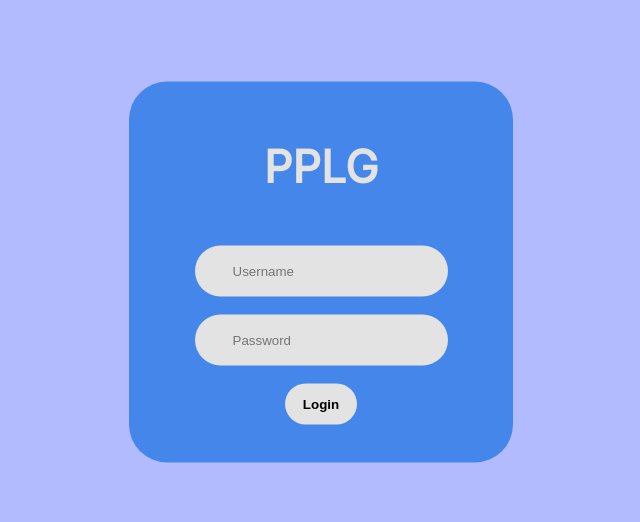
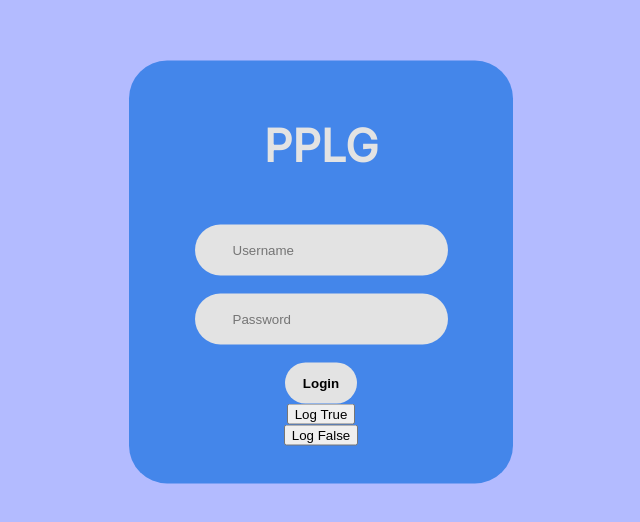
Before and after one commit to fpbismyname/Presensi_PPLG, a React (Vite) app: page / in a window 1280 px wide. Shown: the part 128-650 px from the top of the page, without its empty margins (319-959 px from the left). Built offline with nearby package versions, Linux system fonts and the light colour scheme.

Commit message:
(1.0.11) Updated

```diff
--- a/src/pages/Dashboard.jsx
+++ b/src/pages/Dashboard.jsx
@@ -1,12 +1,22 @@
 import React, { useEffect, useState } from "react";
 import "../styles/pages.css";
 import Navbar from "../components/Navbar";
-import '../pages/LoginPage'
+import '../pages/LoginPage';
+import {Navigate} from 'react-router-dom';
 
 const Dashboard = () => {
+    const [logUser, setLogUser] = useState(localStorage.getItem("Login"))
     useEffect(()=>{
-    },[])
-    return <Navbar />;
-  }
+      console.clear()
+      console.log(logUser)
+    })
+
+    // if (logUser === false)
+    // {
+      return <Navbar />;
+    // }
+    // else {
+    //   return <Navigate to='/'/>
+    }
 
 export default Dashboard;
--- a/src/pages/LoginPage.jsx
+++ b/src/pages/LoginPage.jsx
@@ -1,6 +1,7 @@
 import React, { useEffect, useState } from "react";
 import "../styles/pages.css";
-import { useNavigate } from "react-router-dom";
+import { useNavigate, Navigate } from "react-router-dom";
+import { useLocalStorage } from ''
 
 const LoginPage = () => {
     //Login System
@@ -20,7 +21,7 @@ const LoginPage = () => {
     const [empty, setEmpty] = useState("");
 
     //Safe Login Account
-  const [Log, setLog] = useState(false);
+    const [Log, setLog] = useState(useLocalStorage);
 
     // Debug Variable
     useEffect(() => {
@@ -29,22 +30,30 @@ const LoginPage = () => {
         console.log(Log);
     });
 
-  useEffect(() => {
-    console.clear();
-    console.log("nama :" + username + "| Password :" + password);
-    console.log(Log);
-  });
+    // useEffect(() => {
+    //     setLog(localStorage.setItem("Login", false))
+    // }, [])
 
     const handleSubmit = (e) => {
         e.preventDefault();
         if (username === users[0].username && password === users[0].password) {
-      setLog(true);
-      navigate('/beranda')
-    } else {
-      setLog(false);
-      navigate('/')
+            // setLog(localStorage.setItem("Login", true))
+            // navigate('/beranda')
+        } else if (username === "" && password === "" || username === null && password === null) {
+            // setLog(localStorage.setItem("Login", false))
+            // navigate('/')
         }
     };
+
+    const logTrue = () => {
+        setLog(localStorage.setItem('Log', true))
+        alert("Log is true")
+    }
+    const logFalse = () => {
+        setLog(localStorage.setItem('Log', false))
+        alert("Log is false")
+    }
+
     return (
         <div className="Card">
             <div className="InnerCard">
@@ -65,6 +74,8 @@ const LoginPage = () => {
                     />
                     <input type="submit" value="Login" id="login" />
                 </form>
+                <button onClick={logTrue}>Log True</button>
+                <button onClick={logFalse}>Log False</button>
             </div>
         </div>
     );
```
Lines whose indentation alone changed are shown as unchanged.
